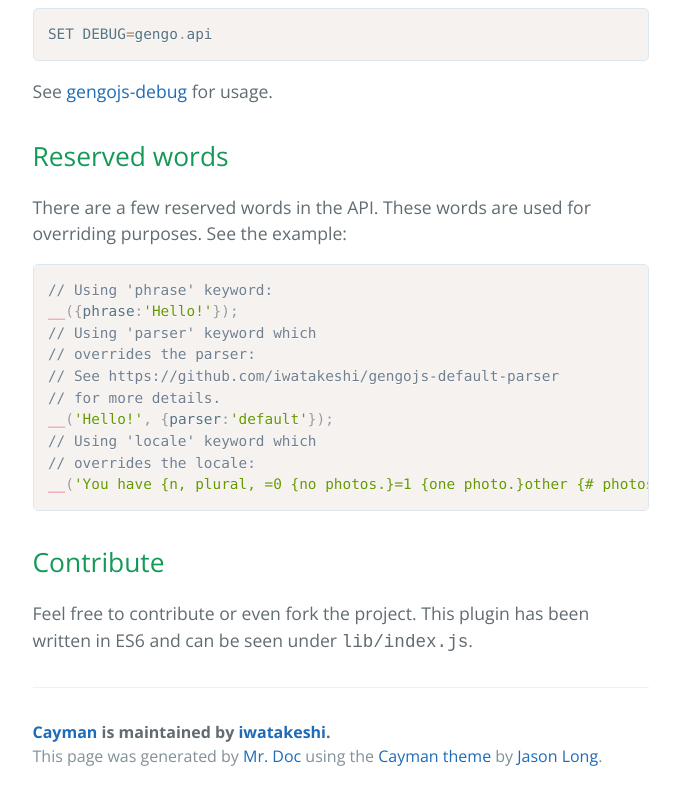
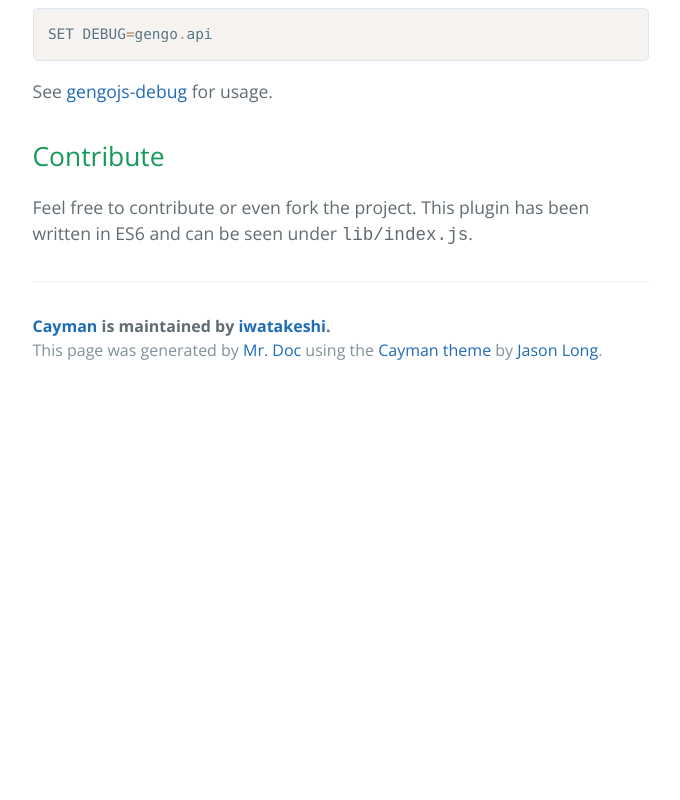
Before and after one commit to gengojs/gengojs-default-api, a plain HTML site: page index.html in a window 1280 px wide. Shown: the part 2477-3277 px from the top of the page, without its empty margins (407-1087 px from the left). After the commit the page ends 2871 px from the top, so only its background shows below. Drawn offline with nearby package versions, Linux system fonts and the light colour scheme.

Commit message:
Update 2015-10-07T02:00:25.814Z

```diff
--- a/index.html
+++ b/index.html
@@ -97,20 +97,6 @@ Accept-Language, domains, sub-domains, queries, URLs, and cookies.</li>
 <pre><code class="language-bash">SET DEBUG=gengo.api
 </code></pre>
 <p>See <a href="https://github.com/gengojs/gengojs-debug">gengojs-debug</a> for usage.</p>
-<h2>Reserved words</h2>
-<p>There are a few reserved words in the API. These words are used for
-overriding purposes. See the example:</p>
-<pre><code class="language-javascript">// Using 'phrase' keyword:
-__({phrase:'Hello!'});
-// Using 'parser' keyword which
-// overrides the parser:
-// See https://github.com/iwatakeshi/gengojs-default-parser
-// for more details.
-__('Hello!', {parser:'default'});
-// Using 'locale' keyword which
-// overrides the locale:
-__('You have {n, plural, =0 {no photos.}=1 {one photo.}other {# photos.}}', {parser:'format'});
-</code></pre>
 <h2>Contribute</h2>
 <p>Feel free to contribute or even fork the project. This plugin has been
 written in ES6 and can be seen under <code>lib/index.js</code>.</p>
```
